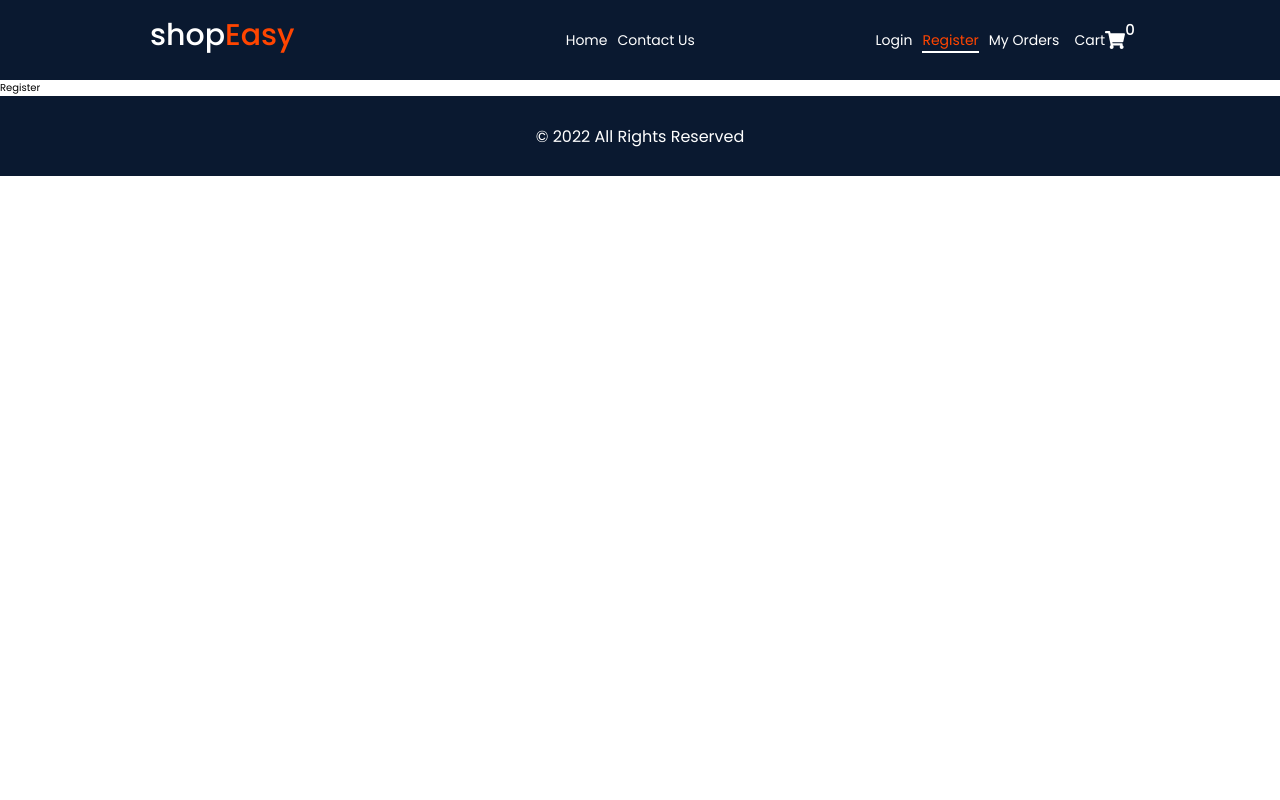
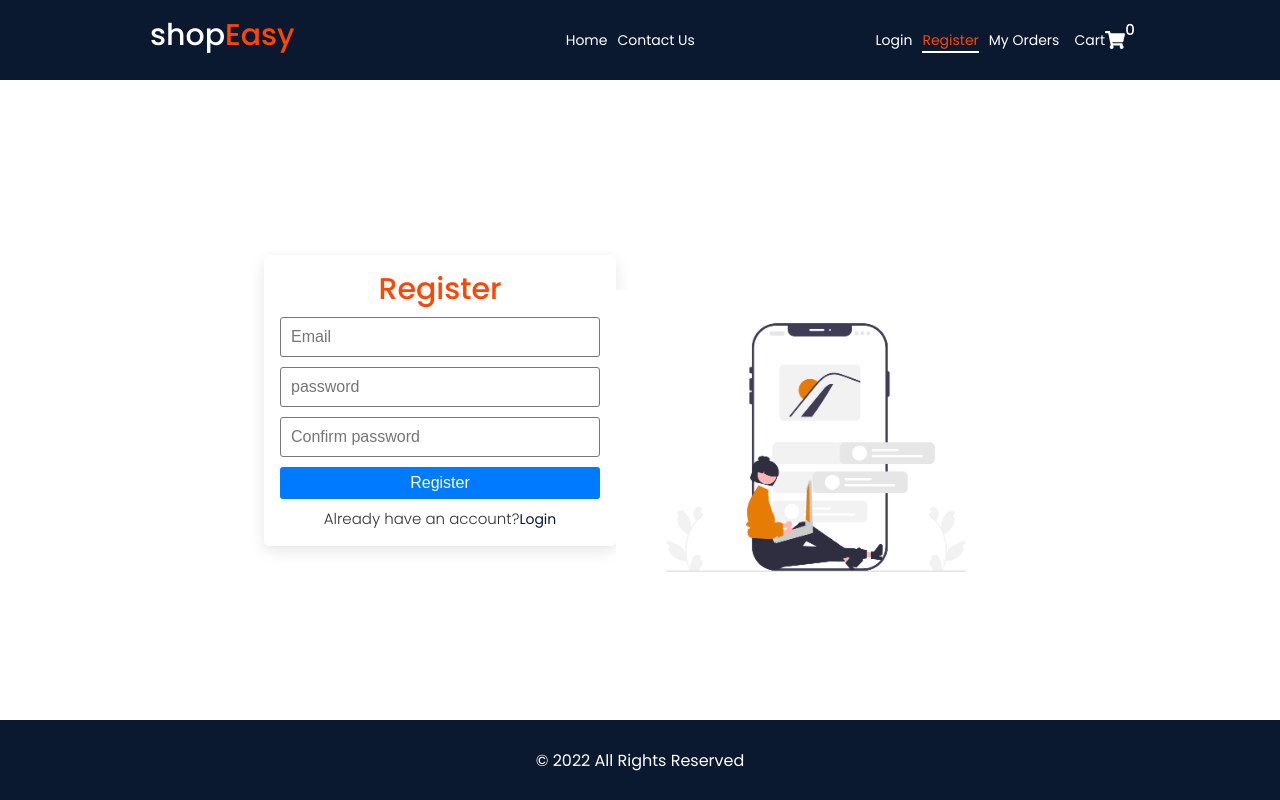
Before and after one commit to anzarali123/e-commerce-site, a React (Create React App) app: page /register in a window 1280 px wide. Built offline with nearby package versions, Linux system fonts and the light colour scheme.

Commit message:
built the register page

```diff
--- a/src/pages/auth/Login.js
+++ b/src/pages/auth/Login.js
@@ -7,10 +7,10 @@
 const Login = () => {
   return (
     <section className={`${styles.auth} container`}>
+      <div className={styles.img}>
+        <img src={loginImg} alt="login image" width="400px" />
+      </div>
       <Card>
-        <div className={styles.img}>
-          <img src={loginImg} alt="login image" width="400px" />
-        </div>
         <div className={`${styles.form}`}>
           <h2>Login</h2>
           <form>
--- a/src/pages/auth/Register.js
+++ b/src/pages/auth/Register.js
@@ -1,7 +1,34 @@
-import React from "react";
+import styles from "./auth.module.scss";
+import registerImg from "../../assets/register.png";
+import { Card } from "../../components";
+import { Link } from "react-router-dom";
 
 const Register = () => {
-  return <div>Register</div>;
+  return (
+    <section className={`${styles.auth} container`}>
+      <Card>
+        <div className={`${styles.form}`}>
+          <h2>Register</h2>
+          <form>
+            <input type="text" required placeholder="Email" />
+            <input type="password" required placeholder="password" />
+            <input type="password" required placeholder="Confirm password" />
+            <button type="submit" className="--btn --btn-primary --btn-block">
+              Register
+            </button>
+          </form>
+
+          <span className={styles.register}>
+            <p>Already have an account? </p>
+            <Link to="/login"> Login</Link>{" "}
+          </span>
+        </div>
+      </Card>
+      <div className={styles.img}>
+        <img src={registerImg} alt="register" width="400px" />
+      </div>
+    </section>
+  );
 };
 
 export default Register;
```
